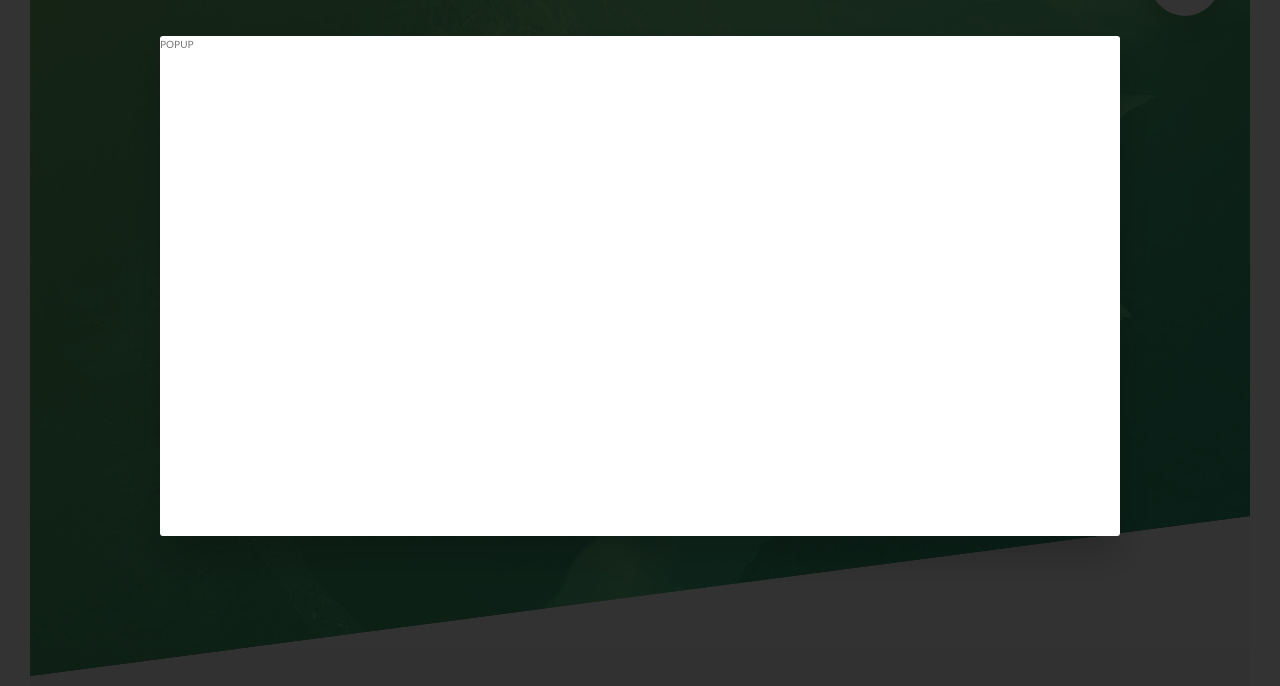
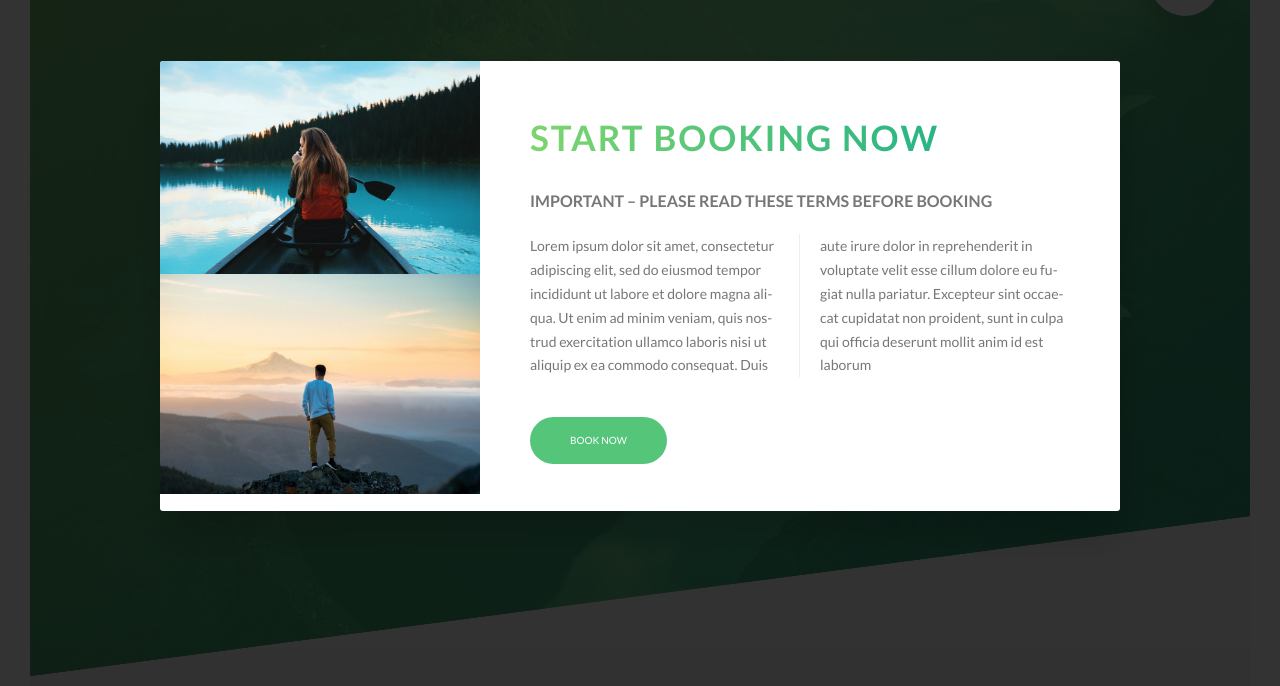
Before and after one commit to kcodegit/scss-playground, a website: page index.html in a window 1280 px wide. Shown: the part 114-800 px from the top of the page. Drawn offline with nearby package versions, Linux system fonts and the light colour scheme; files that its build step writes are made by us from their sources.

Commit message:
Add actual content on the popup and styling

```diff
--- a/index.html
+++ b/index.html
@@ -403,7 +403,25 @@
 
     <div class="popup">
       <div class="popup__content">
-        POPUP
+        <div class="popup__left">
+          <img src="img/nat-8.jpg" alt="Tour Photo" class="popup__img" />
+          <img src="img/nat-9.jpg" alt="Tour Photo" class="popup__img" />
+        </div>
+        <div class="popup__right">
+          <h2 class="heading-secondary u-margin-bottom-small">Start booking now</h2>
+          <h3 class="heading-tertiary u-margin-bottom-small">
+            Important &ndash; Please read these terms before booking
+          </h3>
+          <p class="popup__text">
+            Lorem ipsum dolor sit amet, consectetur adipiscing elit, sed do eiusmod tempor
+            incididunt ut labore et dolore magna aliqua. Ut enim ad minim veniam, quis nostrud
+            exercitation ullamco laboris nisi ut aliquip ex ea commodo consequat. Duis aute irure
+            dolor in reprehenderit in voluptate velit esse cillum dolore eu fugiat nulla pariatur.
+            Excepteur sint occaecat cupidatat non proident, sunt in culpa qui officia deserunt
+            mollit anim id est laborum
+          </p>
+          <a href="#" class="btn btn--green">Book now</a>
+        </div>
       </div>
     </div>
 
--- a/sass/components/_popup.scss
+++ b/sass/components/_popup.scss
@@ -10,9 +10,42 @@
   &__content {
     @include absCenter;
     width: 75%;
-    height: 50rem;
+    height: 45rem;
     background-color: $color-white;
     box-shadow: 0 2rem 4rem rgba($color-black, 0.2);
     border-radius: 3px;
+    display: table;
+    overflow: hidden;
+  }
+
+  &__left {
+    width: 33.333333%;
+    display: table-cell;
+  }
+
+  &__right {
+    width: 66.666667%;
+    display: table-cell;
+    vertical-align: middle;
+    padding: 3rem 5rem;
+  }
+
+  &__img {
+    display: block;
+    width: 100%;
+  }
+
+  &__text {
+    font-size: 1.4rem;
+    margin-bottom: 4rem;
+
+    column-count: 2;
+    column-gap: 4rem; // 1rem = 14px
+    column-rule: 1px solid $color-grey-light-2;
+
+    -moz-hyphens: auto;
+    -ms-hyphens: auto;
+    -webkit-hyphens: auto;
+    hyphens: auto;
   }
 }
```
